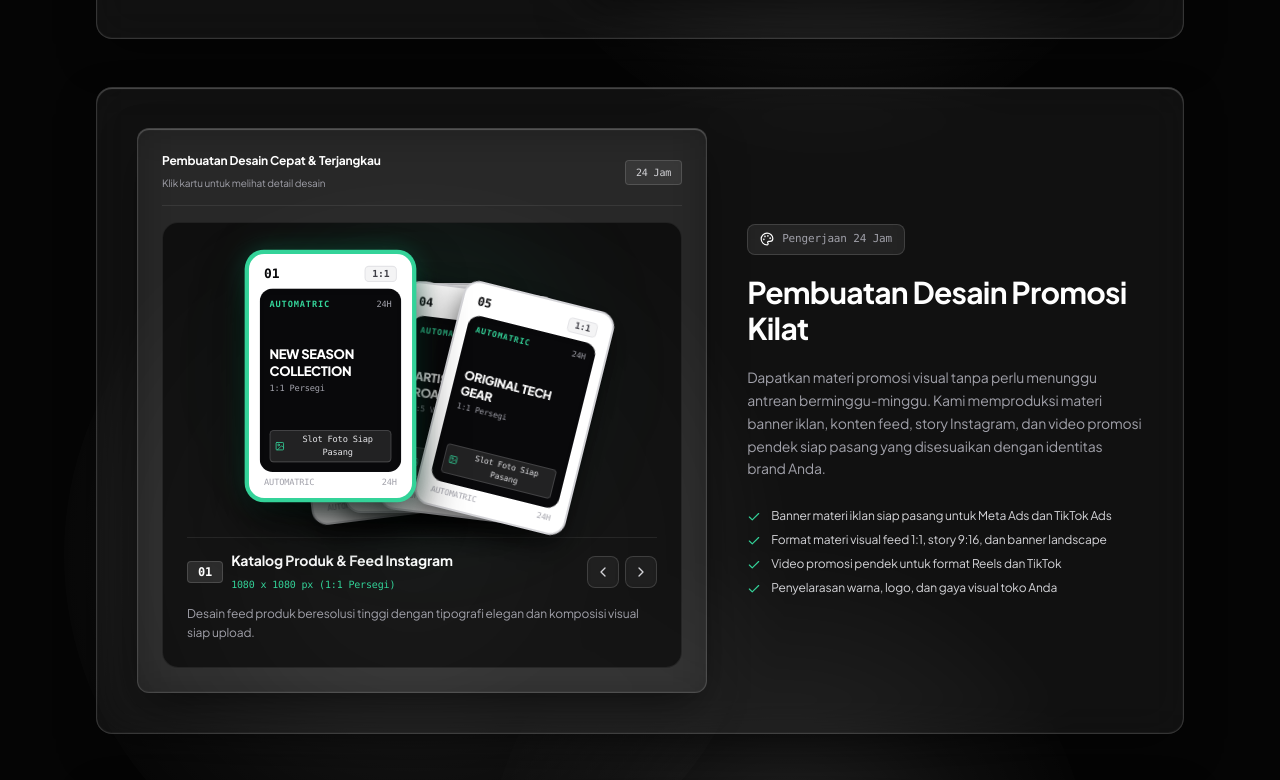
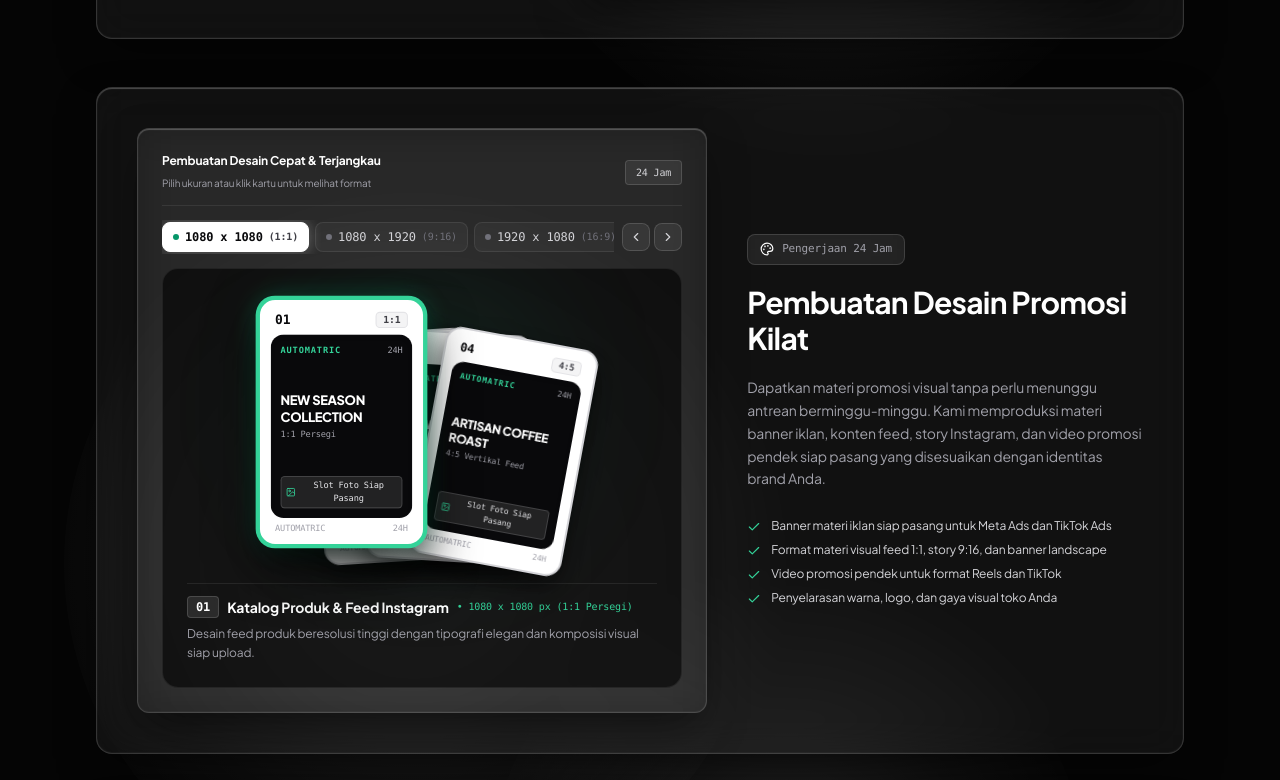
Before and after one commit to purnomoyusgiantoro/automatric, a React (Vite) app in the folder apps/web/: page / in a window 1280 px wide. Shown: the part 1360-2140 px from the top of the page. Built offline with nearby package versions, Linux system fonts and the light colour scheme.

Commit message:
feat: add interactive top size navigation to design showcase and remove ads card

```diff
--- a/apps/web/src/components/PillarsSection.tsx
+++ b/apps/web/src/components/PillarsSection.tsx
@@ -26,7 +26,7 @@ interface DesignShowcaseCard {
   title: string;
   desc: string;
   image?: string; // <-- Masukkan URL atau path file foto di sini
-  theme: 'fashion' | 'sale' | 'skincare' | 'coffee' | 'tech';
+  theme: 'fashion' | 'sale' | 'skincare' | 'coffee';
 }
 
 const designShowcaseCards: DesignShowcaseCard[] = [
@@ -70,22 +70,14 @@ const designShowcaseCards: DesignShowcaseCard[] = [
     image: '', // USER: Masukkan path gambar di sini, contoh: '/foto-poster.jpg'
     theme: 'coffee',
   },
-  {
-    id: 'card-5',
-    stepNum: '05',
-    format: '1:1 Persegi',
-    dimensions: '1080 x 1080 px',
-    title: 'Display Iklan Meta & Google Ads',
-    desc: 'Materi visual iklan dengan hierarki penawaran tegas yang lolos standar review Meta Ads.',
-    image: '', // USER: Masukkan path gambar di sini, contoh: '/foto-ads.jpg'
-    theme: 'tech',
-  },
 ];
 
 export const PillarsSection: React.FC = () => {
   const [activeChatScenario, setActiveChatScenario] = useState<'catalog' | 'order' | 'followup'>('catalog');
   const [activeDesignSlide, setActiveDesignSlide] = useState(0);
   const [adsTimeframe, setAdsTimeframe] = useState<'30d' | '60d'>('30d');
+
+  const activeDesignCard = designShowcaseCards[activeDesignSlide] || designShowcaseCards[0];
 
   const p1 = siteConfig.pillars[0];
   const p2 = siteConfig.pillars[1];
@@ -234,17 +226,79 @@ export const PillarsSection: React.FC = () => {
 
               {/* Left: Design Showcase - Fanned Playing Cards Display */}
               <div className="lg:col-span-7 order-2 lg:order-1">
-                <div className="glass-card rounded-xl p-5 sm:p-6 space-y-4">
+                <div className="glass-card rounded-xl p-5 sm:p-6 space-y-3.5">
                   <div className="flex items-center justify-between border-b border-white/[0.08] pb-3">
                     <div>
                       <span className="text-xs font-bold text-white block">Pembuatan Desain Cepat & Terjangkau</span>
-                      <span className="text-[10px] text-zinc-400">Klik kartu untuk melihat detail desain</span>
+                      <span className="text-[10px] text-zinc-400">Pilih ukuran atau klik kartu untuk melihat format</span>
                     </div>
                     <span className="text-[10px] font-mono text-zinc-300 glass px-2.5 py-1 rounded">24 Jam</span>
                   </div>
 
+                  {/* Navigasi Ukuran & Format (Top Interactive Navigation) */}
+                  <div className="flex items-center justify-between gap-2">
+                    <div className="flex items-center gap-1.5 overflow-x-auto py-0.5 scrollbar-none flex-1">
+                      {designShowcaseCards.map((card, i) => {
+                        const isSelected = activeDesignSlide === i;
+                        return (
+                          <button
+                            key={card.id}
+                            type="button"
+                            onClick={() => setActiveDesignSlide(i)}
+                            className={`flex items-center gap-1.5 px-2.5 py-1.5 rounded-lg text-xs font-mono transition-all cursor-pointer border shrink-0 ${
+                              isSelected
+                                ? 'bg-white text-zinc-950 font-bold border-white shadow-[0_0_14px_rgba(255,255,255,0.3)]'
+                                : 'bg-white/[0.04] text-zinc-300 hover:text-white border-white/[0.08] hover:border-white/20'
+                            }`}
+                            aria-label={`Pilih ukuran ${card.dimensions}`}
+                          >
+                            <span
+                              className={`w-1.5 h-1.5 rounded-full ${
+                                isSelected ? 'bg-emerald-600' : 'bg-zinc-500'
+                              }`}
+                            />
+                            <span>{card.dimensions.replace(' px', '')}</span>
+                            <span
+                              className={`text-[10px] ${
+                                isSelected ? 'text-zinc-700' : 'text-zinc-500'
+                              }`}
+                            >
+                              ({card.format.split(' ')[0]})
+                            </span>
+                          </button>
+                        );
+                      })}
+                    </div>
+
+                    {/* Navigasi Tombol Panah (Prev / Next) */}
+                    <div className="flex items-center gap-1 shrink-0">
+                      <button
+                        type="button"
+                        onClick={() =>
+                          setActiveDesignSlide(
+                            (prev) => (prev - 1 + designShowcaseCards.length) % designShowcaseCards.length
+                          )
+                        }
+                        className="w-7 h-7 rounded-lg glass flex items-center justify-center text-zinc-300 hover:text-white hover:bg-white/15 transition-all cursor-pointer"
+                        aria-label="Desain sebelumnya"
+                      >
+                        <ChevronLeft className="w-3.5 h-3.5" />
+                      </button>
+                      <button
+                        type="button"
+                        onClick={() =>
+                          setActiveDesignSlide((prev) => (prev + 1) % designShowcaseCards.length)
+                        }
+                        className="w-7 h-7 rounded-lg glass flex items-center justify-center text-zinc-300 hover:text-white hover:bg-white/15 transition-all cursor-pointer"
+                        aria-label="Desain berikutnya"
+                      >
+                        <ChevronRight className="w-3.5 h-3.5" />
+                      </button>
+                    </div>
+                  </div>
+
                   {/* Fanned Playing Cards Showcase Container */}
-                  <div className="relative overflow-hidden rounded-2xl bg-black/60 border border-white/[0.08] p-4 sm:p-6 min-h-[430px] flex flex-col justify-between">
+                  <div className="relative overflow-hidden rounded-2xl bg-black/60 border border-white/[0.08] p-4 sm:p-6 min-h-[420px] flex flex-col justify-between">
                     {/* Background glow behind the cards */}
                     <div className="absolute top-1/3 left-1/2 -translate-x-1/2 -translate-y-1/2 w-64 h-64 bg-emerald-500/10 rounded-full blur-3xl pointer-events-none" />
 
@@ -266,11 +320,11 @@ export const PillarsSection: React.FC = () => {
                             onClick={() => setActiveDesignSlide(i)}
                             style={{
                               transform: isSelected
-                                ? `translate3d(calc(${diff} * var(--spread, 44px)), -22px, 0) rotate(0deg) scale(1.08)`
-                                : `translate3d(calc(${diff} * var(--spread, 44px)), ${translateY}px, 0) rotate(${rotationDeg}deg) scale(1)`,
+                                ? `translate3d(calc(${diff} * var(--spread, 52px)), -22px, 0) rotate(0deg) scale(1.08)`
+                                : `translate3d(calc(${diff} * var(--spread, 52px)), ${translateY}px, 0) rotate(${rotationDeg}deg) scale(1)`,
                               zIndex: isSelected ? 30 : 10 + i,
                             }}
-                            className={`[--spread:28px] xs:[--spread:34px] sm:[--spread:46px] absolute w-[130px] h-[190px] sm:w-[155px] sm:h-[230px] rounded-2xl bg-white text-zinc-900 border-2 transition-all duration-300 ease-out cursor-pointer overflow-hidden flex flex-col justify-between p-2 sm:p-2.5 ${
+                            className={`[--spread:32px] xs:[--spread:40px] sm:[--spread:54px] absolute w-[130px] h-[190px] sm:w-[155px] sm:h-[230px] rounded-2xl bg-white text-zinc-900 border-2 transition-all duration-300 ease-out cursor-pointer overflow-hidden flex flex-col justify-between p-2 sm:p-2.5 ${
                               isSelected
                                 ? 'border-emerald-400 shadow-[0_22px_45px_rgba(0,0,0,0.85),0_0_25px_rgba(16,185,129,0.35)] ring-2 ring-emerald-400'
                                 : 'border-zinc-300 shadow-[0_12px_28px_rgba(0,0,0,0.65)] hover:border-zinc-400 hover:-translate-y-2'
@@ -312,7 +366,6 @@ export const PillarsSection: React.FC = () => {
                                       {card.theme === 'sale' && 'FLASH SALE 50% OFF'}
                                       {card.theme === 'skincare' && 'GLOWING ESSENTIALS'}
                                       {card.theme === 'coffee' && 'ARTISAN COFFEE ROAST'}
-                                      {card.theme === 'tech' && 'ORIGINAL TECH GEAR'}
                                     </div>
                                     <div className="text-[7px] sm:text-[8px] text-zinc-400 mt-0.5 line-clamp-1 font-mono">
                                       {card.format}
@@ -340,46 +393,22 @@ export const PillarsSection: React.FC = () => {
                       })}
                     </div>
 
-                    {/* Active Card Information & Controls */}
-                    <div className="pt-3 border-t border-white/[0.08] space-y-2.5">
-                      <div className="flex items-center justify-between">
-                        <div className="flex items-center gap-2">
-                          <span className="text-xs font-bold text-white font-mono px-2.5 py-0.5 rounded bg-white/10 border border-white/15">
-                            {designShowcaseCards[activeDesignSlide].stepNum}
-                          </span>
-                          <div>
-                            <h4 className="text-xs sm:text-sm font-bold text-white">
-                              {designShowcaseCards[activeDesignSlide].title}
-                            </h4>
-                            <span className="text-[10px] text-emerald-400 font-mono">
-                              {designShowcaseCards[activeDesignSlide].dimensions} ({designShowcaseCards[activeDesignSlide].format})
-                            </span>
-                          </div>
-                        </div>
-
-                        {/* Navigation Buttons */}
-                        <div className="flex items-center gap-1.5">
-                          <button
-                            type="button"
-                            onClick={() => setActiveDesignSlide((prev) => (prev - 1 + designShowcaseCards.length) % designShowcaseCards.length)}
-                            className="w-8 h-8 rounded-lg glass flex items-center justify-center text-zinc-300 hover:text-white hover:bg-white/15 transition-all cursor-pointer"
-                            aria-label="Kartu sebelumnya"
-                          >
-                            <ChevronLeft className="w-4 h-4" />
-                          </button>
-                          <button
-                            type="button"
-                            onClick={() => setActiveDesignSlide((prev) => (prev + 1) % designShowcaseCards.length)}
-                            className="w-8 h-8 rounded-lg glass flex items-center justify-center text-zinc-300 hover:text-white hover:bg-white/15 transition-all cursor-pointer"
-                            aria-label="Kartu berikutnya"
-                          >
-                            <ChevronRight className="w-4 h-4" />
-                          </button>
-                        </div>
+                    {/* Active Card Information (Clean Footer) */}
+                    <div className="pt-3 border-t border-white/[0.08] space-y-1.5">
+                      <div className="flex items-center gap-2">
+                        <span className="text-xs font-bold text-white font-mono px-2 py-0.5 rounded bg-white/10 border border-white/15">
+                          {activeDesignCard.stepNum}
+                        </span>
+                        <h4 className="text-xs sm:text-sm font-bold text-white leading-tight">
+                          {activeDesignCard.title}
+                        </h4>
+                        <span className="text-[10px] text-emerald-400 font-mono hidden sm:inline">
+                          • {activeDesignCard.dimensions} ({activeDesignCard.format})
+                        </span>
                       </div>
 
                       <p className="text-xs text-zinc-400 leading-relaxed">
-                        {designShowcaseCards[activeDesignSlide].desc}
+                        {activeDesignCard.desc}
                       </p>
                     </div>
                   </div>
```
Also changed, not shown: 1 other file (tests, documents, lock files or other folders).
